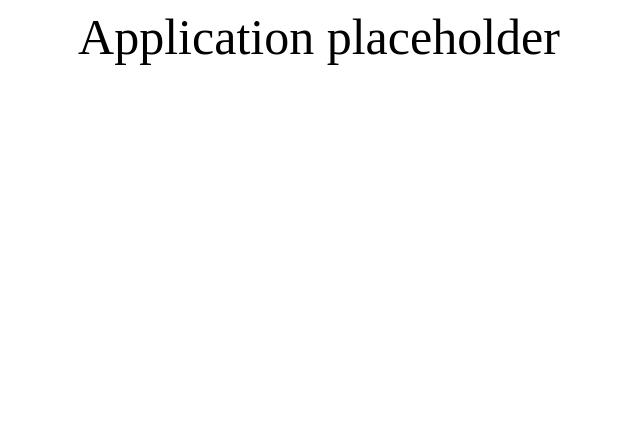
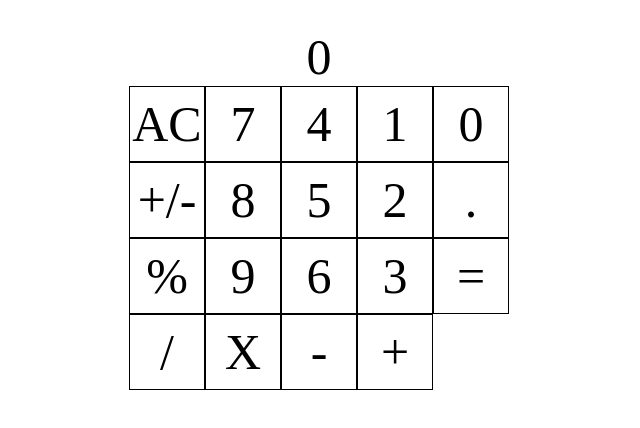
Before and after one commit to bettercallazamat/react-calculator, a React (Create React App) app: page / in a window 1280 px wide. Shown: the top 428 px of the page, without its empty margins (321-961 px from the left). Built offline with nearby package versions, Linux system fonts and the light colour scheme.

Commit message:
Add components for Button, ButtonPannel and Dysplay

```diff
--- a/src/App.css
+++ /dev/null
@@ -1,3 +0,0 @@
-.App {
-  font-size: 50px;
-}
--- a/src/App.js
+++ /dev/null
@@ -1,13 +0,0 @@
-import './App.css';
-
-function App() {
-  return (
-    <div className="App">
-      <header className="App-header">
-        Application placeholder
-      </header>
-    </div>
-  );
-}
-
-export default App;
--- /dev/null
+++ b/src/components/App.js
@@ -0,0 +1,14 @@
+import '../styles/App.css';
+import ButtonPanel from './ButtonPanel';
+import Display from './Display';
+
+const App = () => (
+  <div className="App">
+    <>
+      <Display />
+      <ButtonPanel />
+    </>
+  </div>
+);
+
+export default App;
--- /dev/null
+++ b/src/components/Button.js
@@ -0,0 +1,13 @@
+import PropTypes from 'prop-types';
+
+const Button = ({ btnName }) => (
+  <div className="Button">
+    {btnName}
+  </div>
+);
+
+Button.propTypes = {
+  btnName: PropTypes.string.isRequired,
+};
+
+export default Button;
--- /dev/null
+++ b/src/components/ButtonPanel.js
@@ -0,0 +1,37 @@
+import Button from './Button';
+
+const ButtonPanel = () => (
+  <div className="ButtonPanel">
+    <div className="group1">
+      <Button btnName="AC" />
+      <Button btnName="+/-" />
+      <Button btnName="%" />
+      <Button btnName="/" />
+    </div>
+    <div className="group2">
+      <Button btnName="7" />
+      <Button btnName="8" />
+      <Button btnName="9" />
+      <Button btnName="X" />
+    </div>
+    <div className="group3">
+      <Button btnName="4" />
+      <Button btnName="5" />
+      <Button btnName="6" />
+      <Button btnName="-" />
+    </div>
+    <div className="group4">
+      <Button btnName="1" />
+      <Button btnName="2" />
+      <Button btnName="3" />
+      <Button btnName="+" />
+    </div>
+    <div className="group5">
+      <Button btnName="0" />
+      <Button btnName="." />
+      <Button btnName="=" />
+    </div>
+  </div>
+);
+
+export default ButtonPanel;
--- /dev/null
+++ b/src/components/Display.js
@@ -0,0 +1,17 @@
+import PropTypes from 'prop-types';
+
+const Display = ({ result }) => (
+  <div className="Display">
+    {result}
+  </div>
+);
+
+Display.propTypes = {
+  result: PropTypes.string,
+};
+
+Display.defaultProps = {
+  result: '0',
+};
+
+export default Display;
--- a/src/index.css
+++ /dev/null
@@ -1,4 +0,0 @@
-body {
-  display: flex;
-  justify-content: center;
-}
--- a/src/index.js
+++ b/src/index.js
@@ -1,7 +1,7 @@
 import React from 'react';
 import ReactDOM from 'react-dom';
-import './index.css';
-import App from './App';
+import './styles/index.css';
+import App from './components/App';
 import reportWebVitals from './reportWebVitals';
 
 ReactDOM.render(
--- /dev/null
+++ b/src/styles/App.css
@@ -0,0 +1,24 @@
+.App {
+  font-size: 50px;
+  justify-content: center;
+}
+
+.Button {
+  display: flex;
+  justify-content: center;
+  align-items: center;
+  padding: 2px;
+  width: 70px;
+  height: 70px;
+  border: 1px solid black;
+}
+
+.ButtonPanel {
+  display: flex;
+  justify-content: center;
+}
+
+.Display {
+  display: flex;
+  justify-content: center;
+}
--- /dev/null
+++ b/src/styles/index.css
@@ -0,0 +1,3 @@
+body {
+  padding: 20px;
+}
```
Also changed, not shown: 1 other file (tests, documents, lock files or other folders).
